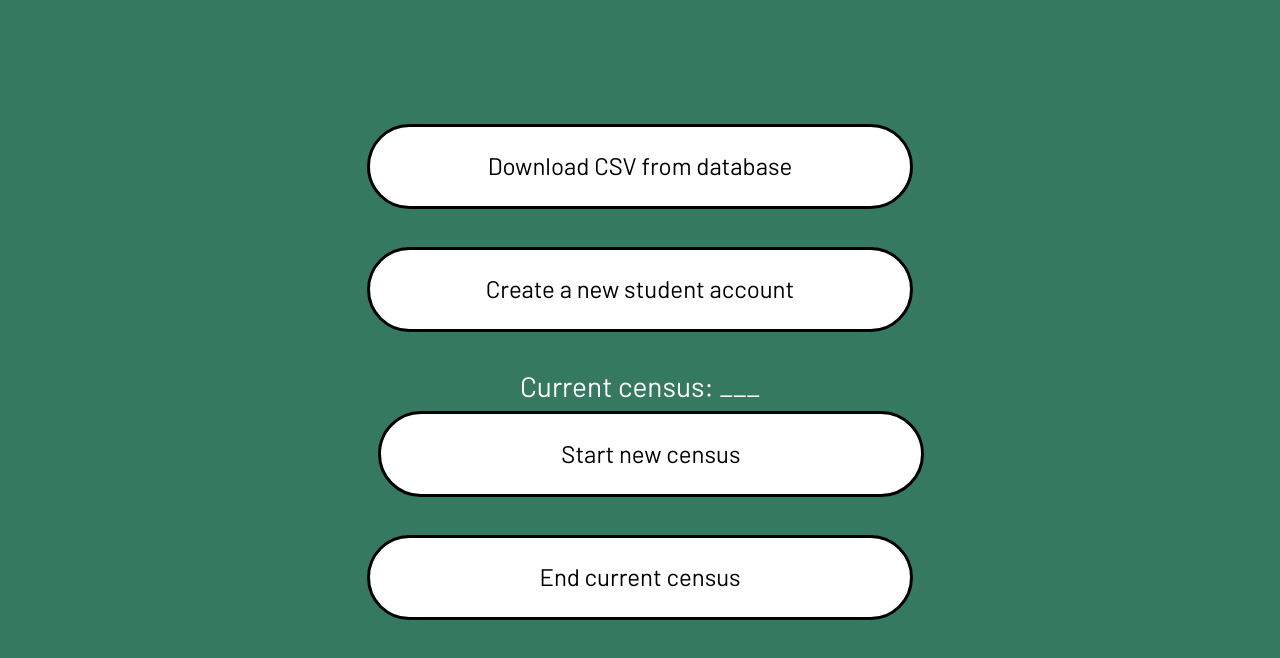
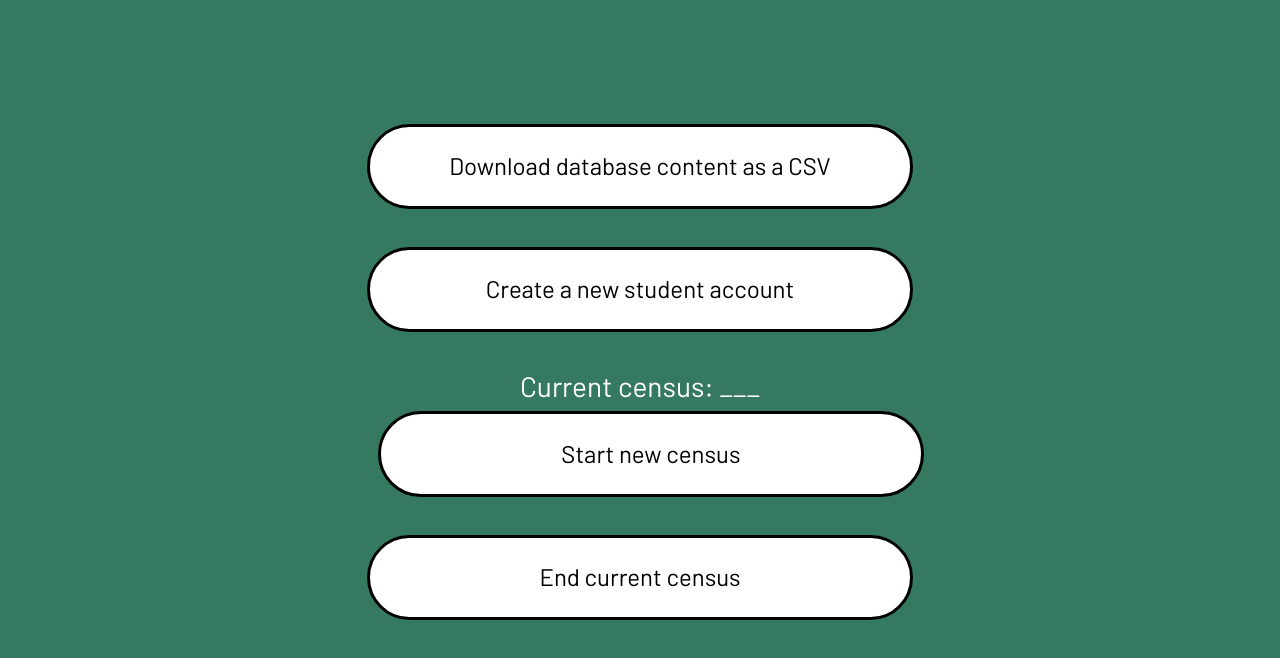
Before and after one commit to kArbCensus/kArbCensus.github.io, a plain HTML site: page admin/index.html in a window 1280 px wide. Shown: the part 70-728 px from the top of the page. Drawn offline with nearby package versions, Linux system fonts and the light colour scheme.

Commit message:
Fix grammar on admin page

```diff
--- a/admin/index.html
+++ b/admin/index.html
@@ -103,7 +103,7 @@
             <div class="col-6">
                 <div class="panel panel-default">
                     <div class="panel-body">
-                        <a class="btn" href="https://www.google.co.uk/" id="admin-button"> Download CSV from database<a>
+                        <a class="btn" href="https://www.google.co.uk/" id="admin-button"> Download database content as a CSV<a>
                                 <br>
                                 <a class="btn " href="https://www.google.co.uk/" id="admin-button">Create a new student
                                     account<a>
```
